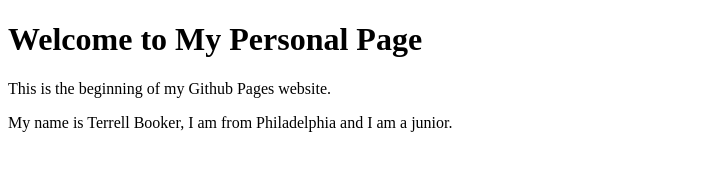
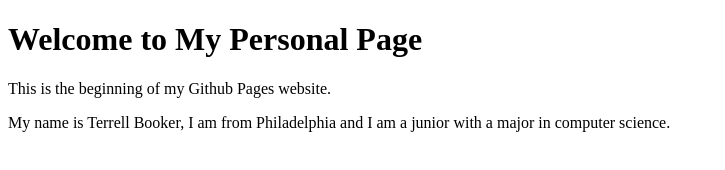
Before and after one commit to TerrellBooker/TerrellBooker.github.io, a plain HTML site: page index.html in a window 1280 px wide. Shown: the whole page, without its empty margins (0-725 px from the left). Drawn offline with Linux system fonts and the light colour scheme.

Commit message:
Update index.html

```diff
--- a/index.html
+++ b/index.html
@@ -7,6 +7,6 @@
 <body>
   <h1>Welcome to My Personal Page</h1>
   <p>This is the beginning of my Github Pages website.</p>
-  <p>My name is Terrell Booker, I am from Philadelphia and I am a junior.</p>
+  <p>My name is Terrell Booker, I am from Philadelphia and I am a junior with a major in computer science.</p>
 </body>
 </html>
```
